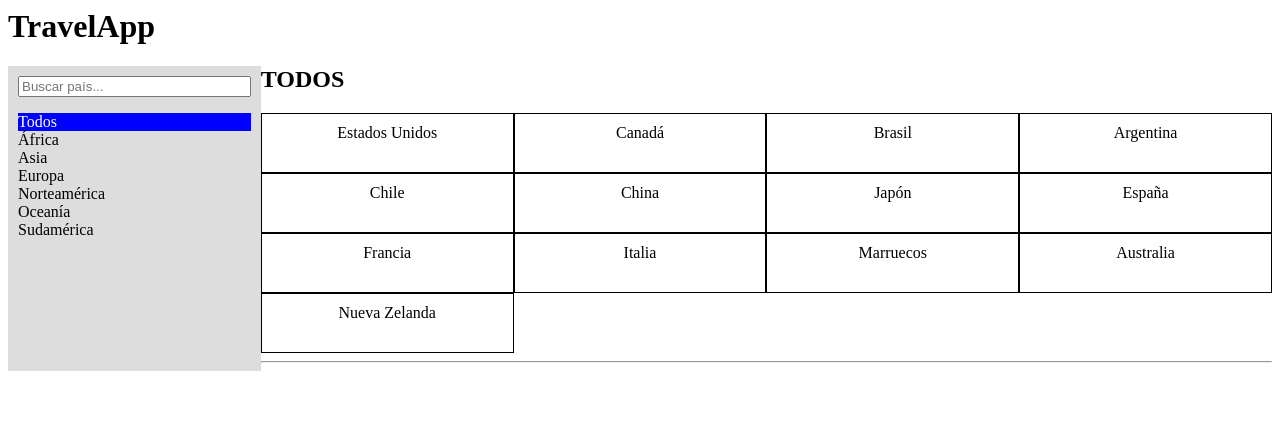
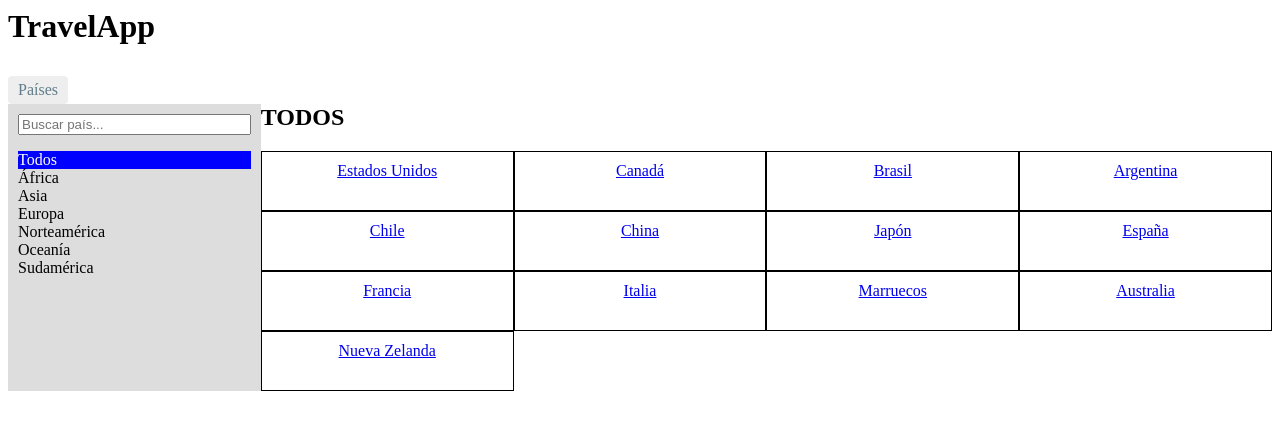
Before and after one commit to dmunozse/travelApp, an Angular app: page /countries in a window 1280 px wide. Shown: the top 430 px of the page. Built offline with nearby package versions, Linux system fonts and the light colour scheme.

Commit message:
Añadida la navegación entre el listado principal de países y el detalle individual de uno de ellos.

```diff
--- a/src/app/app.component.html
+++ b/src/app/app.component.html
@@ -1,2 +1,5 @@
 <h1>TravelApp</h1>
-<app-continents-page></app-continents-page>
+<nav>
+    <a routerLink="/countries">Países</a>
+</nav>
+<router-outlet></router-outlet>
--- a/src/app/app.component.scss
+++ b/src/app/app.component.scss
@@ -1,3 +1,22 @@
 p {
   font-family: Lato;
 }
+
+nav a {
+    padding: 5px 10px;
+    text-decoration: none;
+    margin-top: 10px;
+    display: inline-block;
+    background-color: #eee;
+    border-radius: 4px;
+  }
+  nav a:visited, a:link {
+    color: #607d8b;
+  }
+  nav a:hover {
+    color: #039be5;
+    background-color: #cfd8dc;
+  }
+  nav a.active {
+    color: #039be5;
+  }
--- a/src/app/app.module.ts
+++ b/src/app/app.module.ts
@@ -8,9 +8,10 @@ import { ContinentsPageComponent } from './continents-page/continents-page.compo
 import { CountryPageComponent } from './country-page/country-page.component';
 import { CountryPipe } from './country.pipe';
 import { ContinentPipe } from './continent.pipe';
+import { AppRoutingModule } from './app-routing.module';
 
 @NgModule({
-  imports:      [ BrowserModule, FormsModule ],
+  imports:      [ BrowserModule, FormsModule, AppRoutingModule ],
   declarations: [ AppComponent, HelloComponent, ContinentsPageComponent, CountryPageComponent, CountryPipe, ContinentPipe ],
   bootstrap:    [ AppComponent ]
 })
--- a/src/app/continents-page/continents-page.component.html
+++ b/src/app/continents-page/continents-page.component.html
@@ -14,17 +14,12 @@
 
   <section class="countries-area">
     <h2 *ngIf="selectedContinent">{{ selectedContinent.name | uppercase}}</h2>
-    <li [class.selected]="isActiveCountry(country)"
-        *ngFor="let country of getFilteredCountries()"
-        (click)="onSelectCountry(country)"
+    <li *ngFor="let country of getFilteredCountries()"
         class="country-miniature">
-      <span>{{ country.name }}</span>
+      <a routerLink="{{ country.url }}">
+        <span>{{ country.name }}</span>
+      </a>
     </li>
     <span *ngIf="!getFilteredCountries()?.length">No hay resultados de búsqueda</span>
-    <hr>
-    <div *ngIf="selectedCountry">
-      <h1>País seleccionado:</h1>
-      <app-country-page [country]="selectedCountry"></app-country-page>
-    </div>
   </section>
 </div>
--- a/src/app/continents-page/continents-page.component.ts
+++ b/src/app/continents-page/continents-page.component.ts
@@ -4,7 +4,6 @@ import { Continent } from '../continent';
 import { ContinentService } from '../continent.service';
 
 import { Country } from '../country';
-//import { COUNTRIES } from '../mock-countries';
 import { CountryService } from '../country.service';
 
 import { ContinentPipe } from '../continent.pipe';
@@ -31,13 +30,13 @@ export class ContinentsPageComponent implements OnInit {
   selectedContinent: Continent;
 
   countries: Country[];
-  selectedCountry: Country;
 
   private _filteredCountries: any[] = [];
 
-  constructor(private continentService: ContinentService, private countryService: CountryService) {
-
-  }
+  constructor(
+    private continentService: ContinentService,
+    private countryService: CountryService)
+  { }
 
   ngOnInit() {
     this.getContinents();
@@ -63,14 +62,6 @@ export class ContinentsPageComponent implements OnInit {
     return continent === this.selectedContinent;
   }
 
-  isActiveCountry(country: Country) {
-    return country === this.selectedCountry;
-  }
-
-  onSelectCountry(country: Country) {
-    this.selectedCountry = country;
-  }
-
   searchCountry(country: string) {
     this.updateContinent(this.selectedContinent);
     this.updateCountryList(country);
--- a/src/app/country-page/country-page.component.ts
+++ b/src/app/country-page/country-page.component.ts
@@ -1,6 +1,9 @@
-import { Component, OnInit, Input } from '@angular/core';
+import { Component, OnInit } from '@angular/core';
+import { ActivatedRoute } from '@angular/router';
+import { Location } from '@angular/common';
 
 import { Country } from '../country';
+import { CountryService} from '../country.service';
 
 @Component({
   selector: 'app-country-page',
@@ -9,11 +12,22 @@ import { Country } from '../country';
 })
 export class CountryPageComponent implements OnInit {
 
-  @Input() country: Country;
+  country: Country;
 
-  constructor() { }
+  constructor(
+    private route: ActivatedRoute,
+    private countryService: CountryService,
+    private location: Location
+  ) { }
 
   ngOnInit() {
+    this.getCountry();
+  }
+
+  getCountry() {
+    const url = this.route.snapshot.paramMap.get('country-url');
+    this.countryService.getCountry(url)
+      .subscribe(country => this.country = country);
   }
 
 }
--- a/src/app/country.service.ts
+++ b/src/app/country.service.ts
@@ -14,4 +14,8 @@ export class CountryService {
   getCountries(): Observable<Country[]> {
     return of(COUNTRIES);
   }
+
+  getCountry(url: string): Observable<Country> {
+    return of(COUNTRIES.find(country => country.url === url));
+  }
 }
--- a/src/app/country.ts
+++ b/src/app/country.ts
@@ -2,4 +2,5 @@ export class Country {
   continent: string;
   id: number;
   name: string;
+  url: string;
 }
--- a/src/app/mock-countries.ts
+++ b/src/app/mock-countries.ts
@@ -1,17 +1,17 @@
 import { Country } from './country';
 
 export const COUNTRIES: Country[] = [
-  { continent: 'NA', id: 1, name: 'Estados Unidos'},
-  { continent: 'NA', id: 2, name: 'Canadá'},
-  { continent: 'SA', id: 3, name: 'Brasil'},
-  { continent: 'SA', id: 4, name: 'Argentina'},
-  { continent: 'SA', id: 5, name: 'Chile'},
-  { continent: 'AS', id: 6, name: 'China'},
-  { continent: 'AS', id: 7, name: 'Japón'},
-  { continent: 'EU', id: 8, name: 'España'},
-  { continent: 'EU', id: 9, name: 'Francia'},
-  { continent: 'EU', id: 10, name: 'Italia'},
-  { continent: 'AF', id: 11, name: 'Marruecos'},
-  { continent: 'OC', id: 12, name: 'Australia'},
-  { continent: 'OC', id: 13, name: 'Nueva Zelanda'}
+  { continent: 'NA', id: 1, name: 'Estados Unidos', url: 'united-states'},
+  { continent: 'NA', id: 2, name: 'Canadá', url: 'canada'},
+  { continent: 'SA', id: 3, name: 'Brasil', url: 'brazil'},
+  { continent: 'SA', id: 4, name: 'Argentina', url: 'argentina'},
+  { continent: 'SA', id: 5, name: 'Chile', url: 'chile'},
+  { continent: 'AS', id: 6, name: 'China', url: 'china'},
+  { continent: 'AS', id: 7, name: 'Japón', url: 'japan'},
+  { continent: 'EU', id: 8, name: 'España', url: 'spain'},
+  { continent: 'EU', id: 9, name: 'Francia', url: 'france'},
+  { continent: 'EU', id: 10, name: 'Italia', url: 'italy'},
+  { continent: 'AF', id: 11, name: 'Marruecos', url: 'morocco'},
+  { continent: 'OC', id: 12, name: 'Australia', url: 'australia'},
+  { continent: 'OC', id: 13, name: 'Nueva Zelanda', url: 'new-zealand'}
 ];
--- a/src/index.html
+++ b/src/index.html
@@ -1,8 +1,9 @@
 <html>
   <head>
     <title>Angular App</title>
+    <base href="/">
   </head>
   <body>
-  <my-app>loading</my-app>
+    <my-app>loading</my-app>
   </body>
 </html>
```
Also changed, not shown: src/app/app-routing.module.ts (added, +17 -0 lines).
